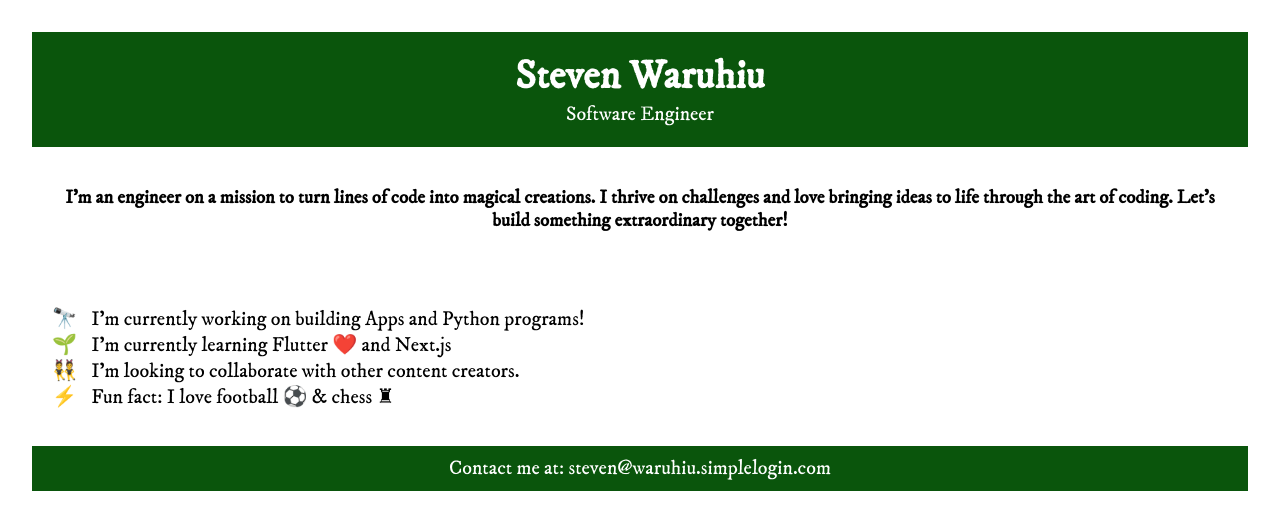
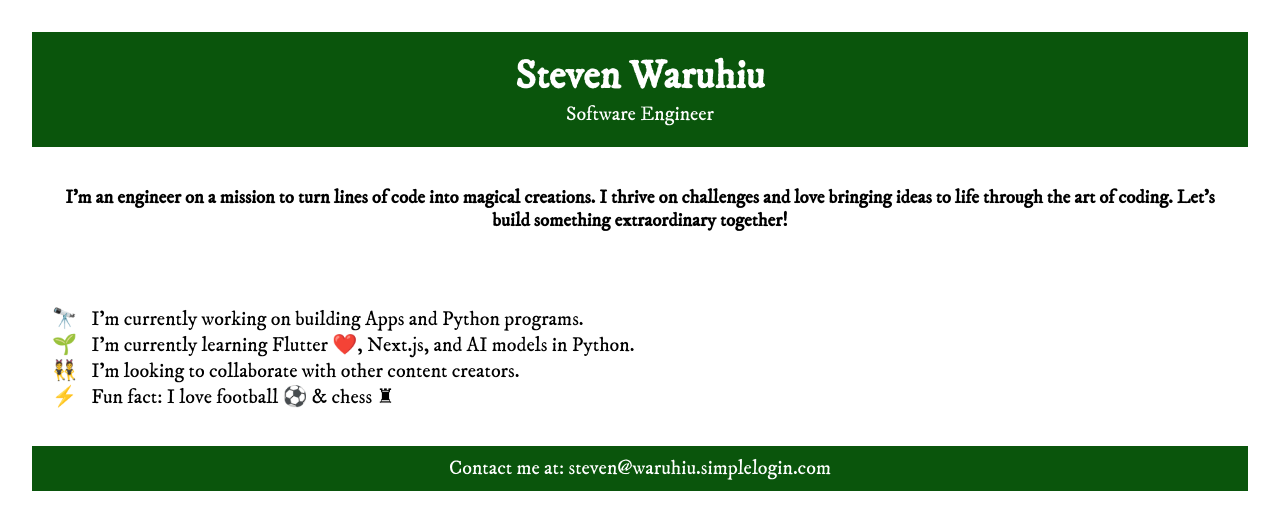
Before and after one commit to swaruhiu/swaruhiu, a React (Create React App) app: page / in a window 1280 px wide. Shown: the top 530 px of the page. Built offline with nearby package versions, Linux system fonts and the light colour scheme.

Commit message:
Updated current work

```diff
--- a/src/App.tsx
+++ b/src/App.tsx
@@ -21,9 +21,9 @@ function App() {
           <li>
             <p>
               🔭 &ensp;I’m currently working on building Apps and Python
-              programs!
+              programs.
             </p>
-            <p>🌱 &ensp;I’m currently learning Flutter ❤️ and Next.js</p>
+            <p>🌱 &ensp;I’m currently learning Flutter ❤️, Next.js, and AI models in Python.</p>
             <p>
               👯 &ensp;I’m looking to collaborate with other content creators.
             </p>
```
